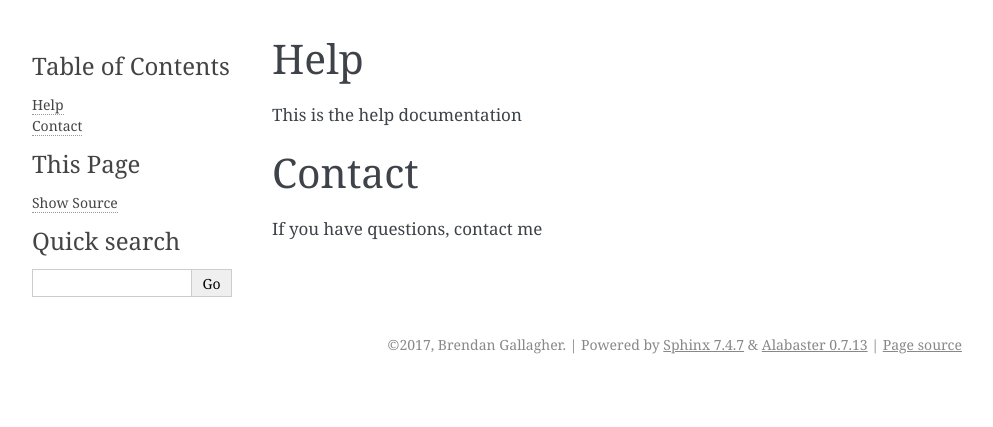
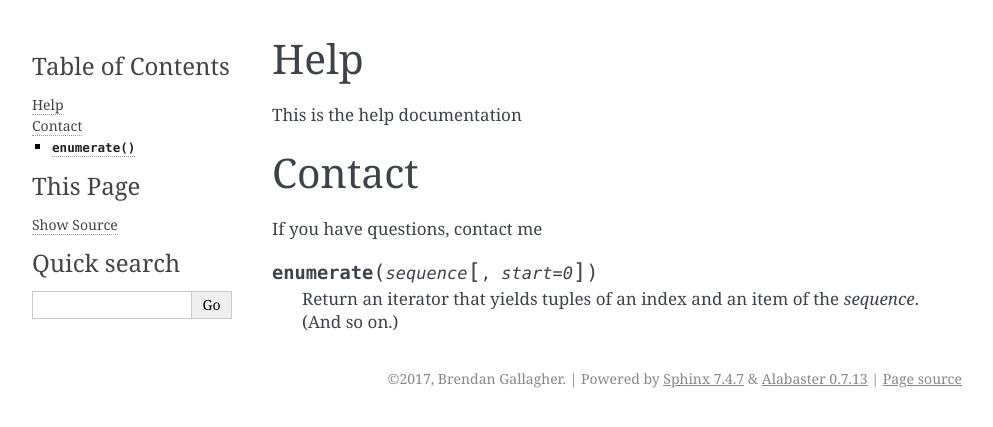
Before and after one commit to bgallag6/SolarProject, a Sphinx documentation site: the page built from docs/source/help.rst, in a window 1280 px wide. Shown: the top 427 px of the page, without its empty margins (148-1141 px from the left). Built offline with Sphinx 7.4.7, drawn with Linux system fonts in a browser that asks for light colours.

Commit message:
test of example code

```diff
--- a/docs/source/help.rst
+++ b/docs/source/help.rst
@@ -8,3 +8,9 @@ Contact
 ========
 
 If you have questions, contact me
+
+
+.. py:function:: enumerate(sequence[, start=0])
+
+   Return an iterator that yields tuples of an index and an item of the
+   *sequence*. (And so on.)
```
